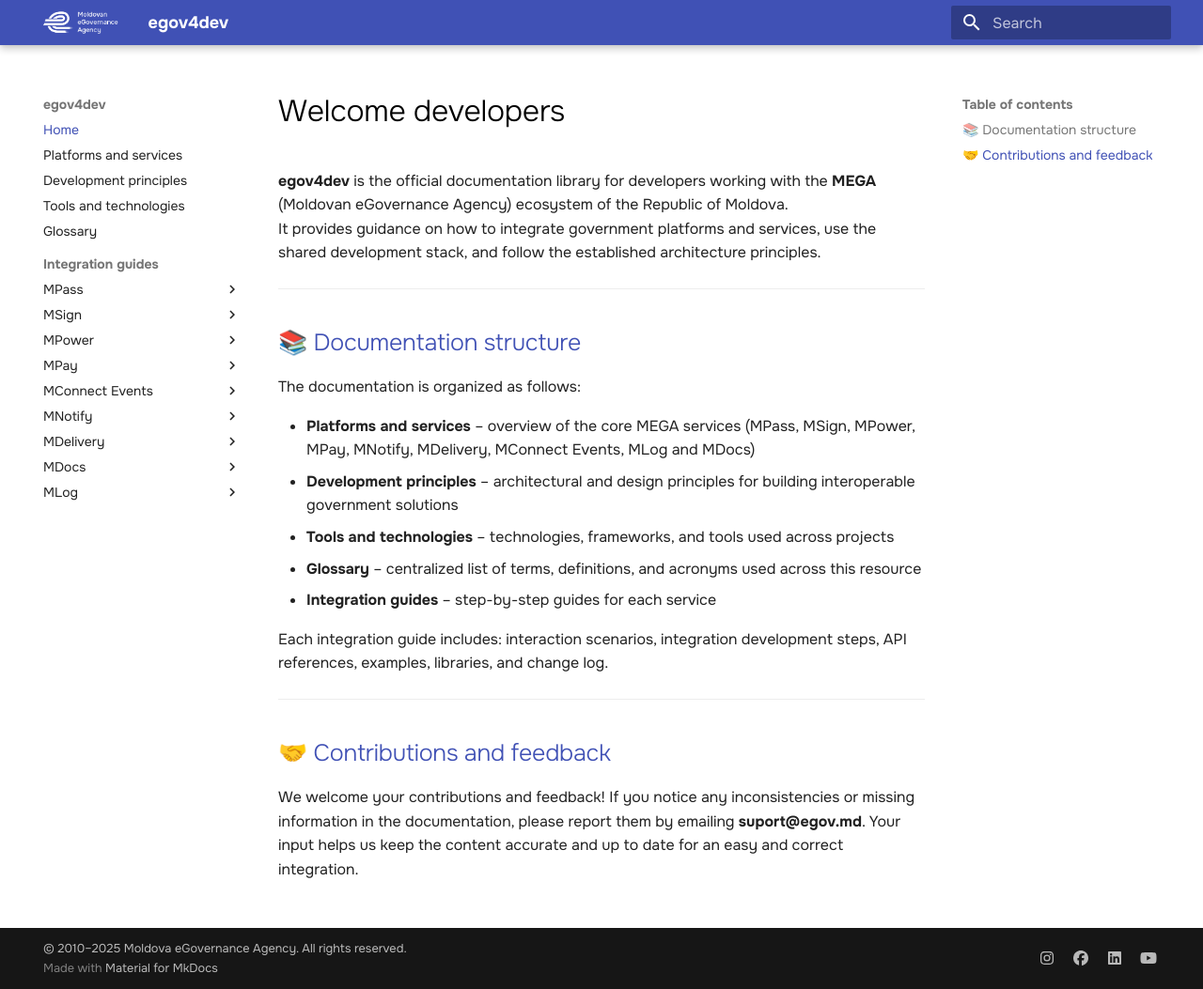
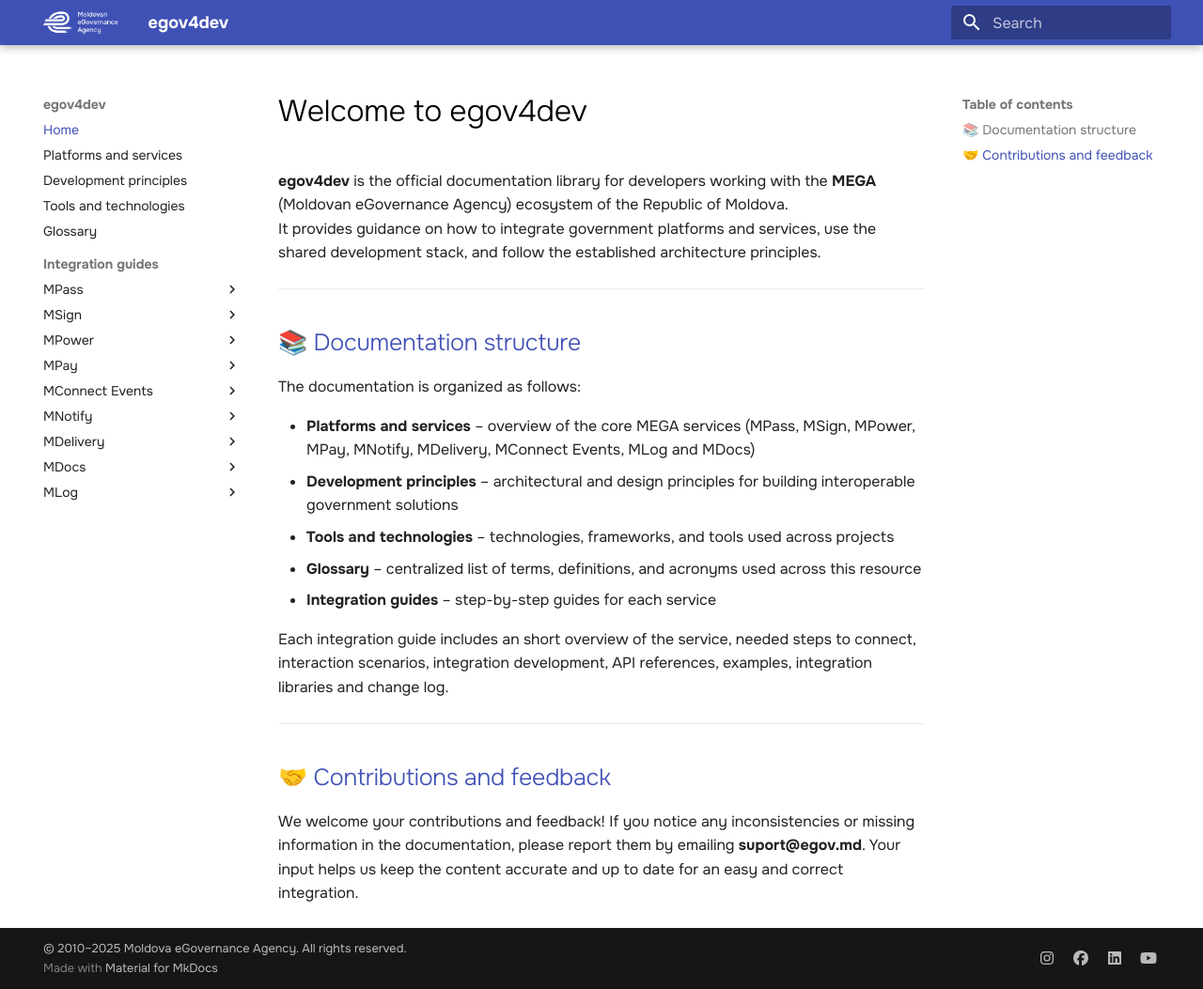
Before and after one commit to egov-moldova/egov4dev, an MkDocs documentation site: the page built from docs/index.md, in a window 1280 px wide and 1053 px high. Shown: the whole window at 94% size. Built offline with MkDocs 1.6.1 and Material for MkDocs 9.7.7, drawn with Linux system fonts in a browser that asks for light colours.

Commit message:
Update index.md

```diff
--- a/docs/index.md
+++ b/docs/index.md
@@ -1,4 +1,4 @@
-# Welcome developers
+# Welcome to egov4dev
 
 **egov4dev** is the official documentation library for developers working with the **MEGA** (Moldovan eGovernance Agency) ecosystem of the Republic of Moldova.
 It provides guidance on how to integrate government platforms and services, use the shared development stack, and follow the established architecture principles.
@@ -15,7 +15,7 @@
 - **Glossary** – centralized list of terms, definitions, and acronyms used across this resource
 - **Integration guides** – step-by-step guides for each service
 
-Each integration guide includes: interaction scenarios, integration development steps, API references, examples, libraries, and change log.
+Each integration guide includes an short overview of the service, needed steps to connect, interaction scenarios, integration development, API references, examples, integration libraries and change log.
 
 ---
 
```
